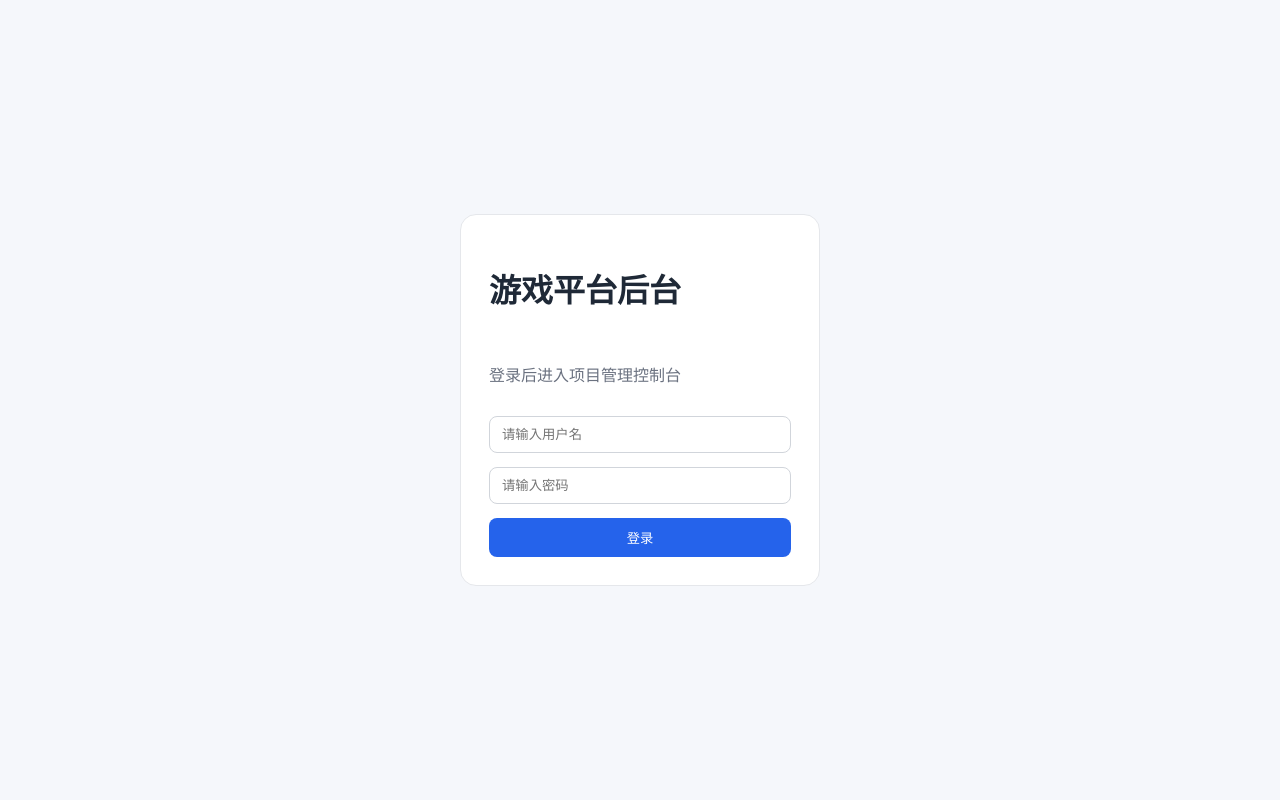
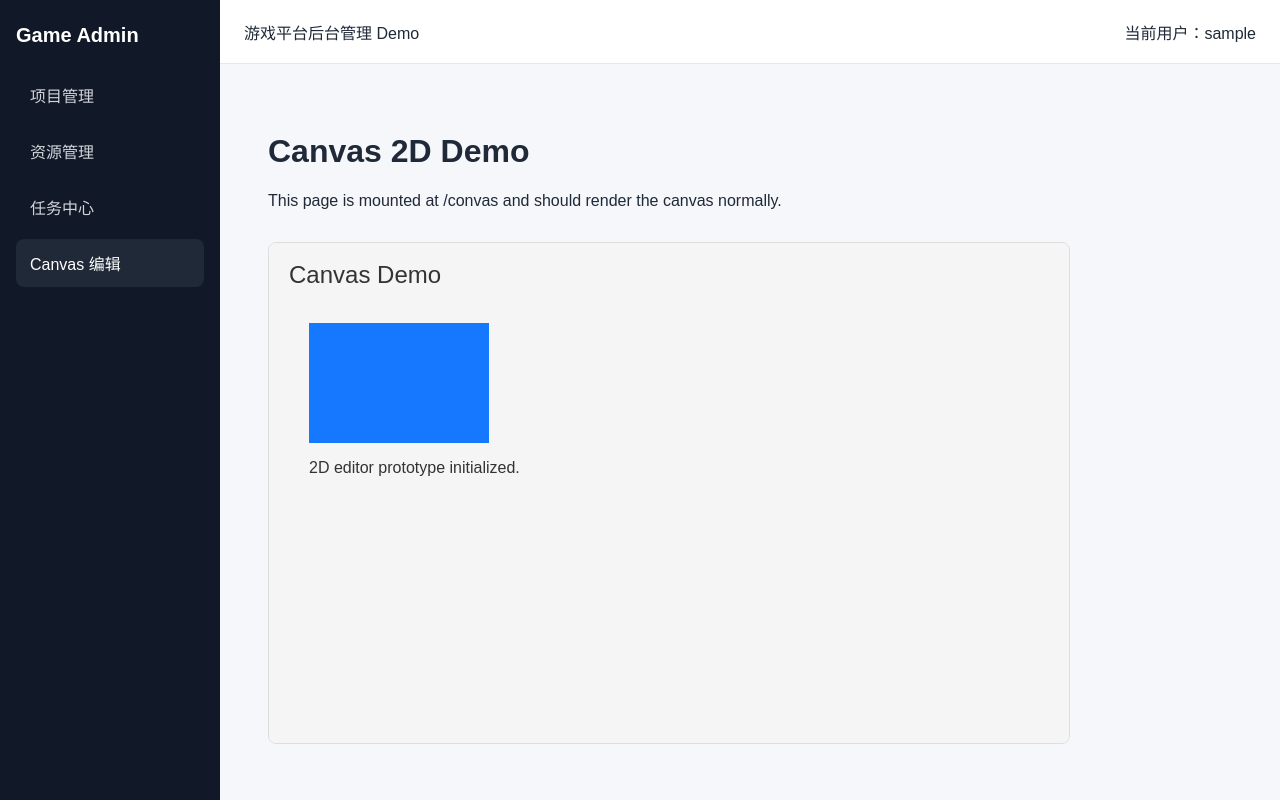
Before and after one commit to Caibospoem/react_learning, a React (Vite) app in the folder game-admin-demo/: page /convas in a window 1280 px wide. Before the commit this address led to /. Built offline with nearby package versions, Linux system fonts and the light colour scheme; sample sign-in values are in the browser's storage.

Commit message:
添加一个convas demo

```diff
--- a/game-admin-demo/src/App.tsx
+++ b/game-admin-demo/src/App.tsx
@@ -5,6 +5,7 @@ import AssetPage from "./pages/AssetPage";
 import LoginPage from "./pages/LoginPage";
 import ProjectPage from "./pages/ProjectPage";
 import TaskPage from "./pages/TaskPage";
+import ConvasPage from "./pages/convas";
 
 function App() {
   return (
@@ -23,6 +24,7 @@ function App() {
           <Route path="projects" element={<ProjectPage />} />
           <Route path="assets" element={<AssetPage />} />
           <Route path="tasks" element={<TaskPage />} />
+          <Route path="convas" element={<ConvasPage />} />
         </Route>
 
         <Route path="*" element={<Navigate to="/" replace />} />
--- a/game-admin-demo/src/components/Layout.tsx
+++ b/game-admin-demo/src/components/Layout.tsx
@@ -2,11 +2,13 @@ import { Link, Outlet, useLocation } from "react-router-dom";
 
 function Layout() {
   const location = useLocation();
+  const username = localStorage.getItem("username") ?? "bocai";
 
   const menuList = [
     { path: "/projects", label: "项目管理" },
     { path: "/assets", label: "资源管理" },
     { path: "/tasks", label: "任务中心" },
+    { path: "/convas", label: "Canvas 编辑" },
   ];
 
   return (
@@ -31,7 +33,7 @@ function Layout() {
       <main className="content">
         <header className="topbar">
           <span>游戏平台后台管理 Demo</span>
-          <span>当前用户：bocai</span>
+          <span>当前用户：{username}</span>
         </header>
         <div className="page-body">
           <Outlet />
--- /dev/null
+++ b/game-admin-demo/src/pages/convas.tsx
@@ -0,0 +1,48 @@
+import { useEffect, useRef } from "react";
+
+function ConvasPage() {
+  const canvasRef = useRef<HTMLCanvasElement | null>(null);
+
+  useEffect(() => {
+    const canvas = canvasRef.current;
+    if (!canvas) return;
+
+    const ctx = canvas.getContext("2d");
+    if (!ctx) return;
+
+    ctx.clearRect(0, 0, canvas.width, canvas.height);
+
+    ctx.fillStyle = "#f5f5f5";
+    ctx.fillRect(0, 0, canvas.width, canvas.height);
+
+    ctx.fillStyle = "#1677ff";
+    ctx.fillRect(40, 80, 180, 120);
+
+    ctx.fillStyle = "#333";
+    ctx.font = "24px sans-serif";
+    ctx.fillText("Canvas Demo", 20, 40);
+
+    ctx.font = "16px sans-serif";
+    ctx.fillText("2D editor prototype initialized.", 40, 230);
+  }, []);
+
+  return (
+    <div style={{ padding: "24px" }}>
+      <h1>Canvas 2D Demo</h1>
+      <p>This page is mounted at /convas and should render the canvas normally.</p>
+      <canvas
+        ref={canvasRef}
+        width={800}
+        height={500}
+        style={{
+          border: "1px solid #ddd",
+          borderRadius: "8px",
+          marginTop: "16px",
+          background: "#fff",
+        }}
+      />
+    </div>
+  );
+}
+
+export default ConvasPage;
```
